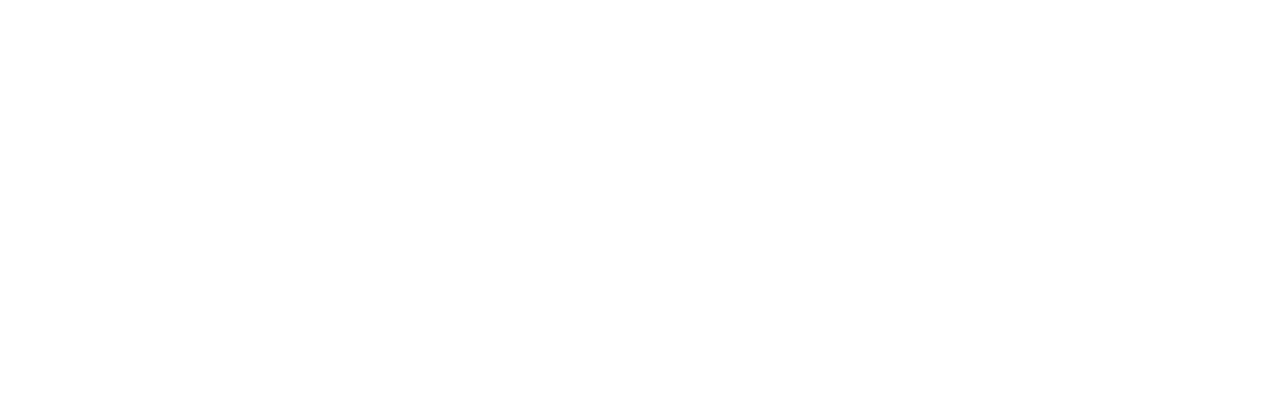
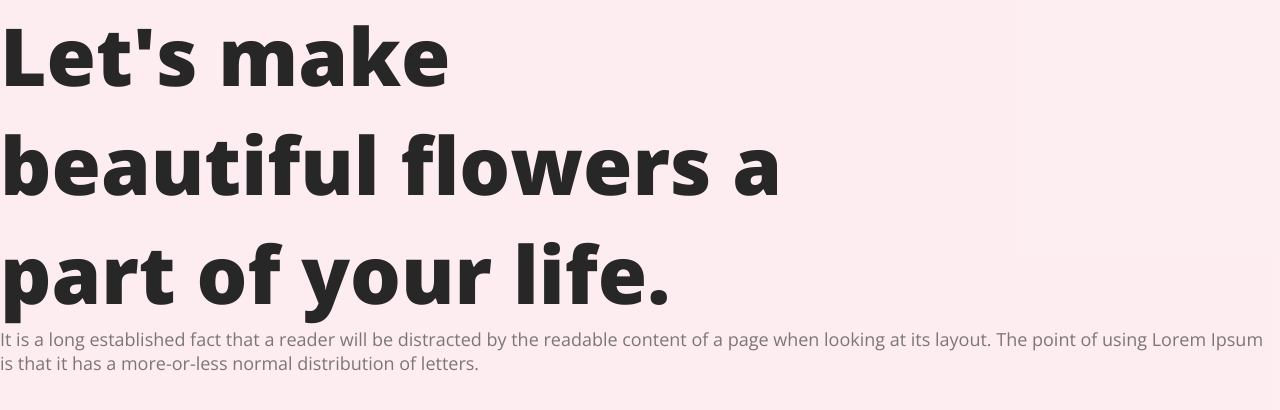
Before and after one commit to nashidrakib/flower-shop, a plain HTML site: page flower-shop-assignment/index.html in a window 1280 px wide. Drawn offline with nearby package versions, Linux system fonts and the light colour scheme.

Commit message:
header banner and title added

```diff
--- a/flower-shop-assignment/index.html
+++ b/flower-shop-assignment/index.html
@@ -1,11 +1,24 @@
 <!DOCTYPE html>
 <html lang="en">
+
 <head>
     <meta charset="UTF-8">
     <meta name="viewport" content="width=device-width, initial-scale=1.0">
     <title>Flower Shop</title>
+    <link rel="preconnect" href="https://fonts.googleapis.com">
+    <link rel="preconnect" href="https://fonts.gstatic.com" crossorigin>
+    <link
+        href="https://fonts.googleapis.com/css2?family=Open+Sans:ital,wght@0,300;0,400;0,500;0,600;0,700;0,800;1,300;1,400;1,500;1,600;1,700;1,800&display=swap"
+        rel="stylesheet">
+    <link rel="stylesheet" href="styles/flowershop.css">
 </head>
 <body>
+    <header>
+        <div class="banner">
+            <h1 class="banner-title">Let's make<br> beautiful flowers a<br> part of your life.</h1>
+            <p class="banner-text">It is a long established fact that a reader will be distracted by the readable content of a page when looking at its layout. The point of using Lorem Ipsum is that it has a more-or-less normal distribution of letters.</p>
+        </div>
+    </header>
+</body>
 
-</body>
 </html>
--- /dev/null
+++ b/flower-shop-assignment/styles/flowershop.css
@@ -0,0 +1,28 @@
+* {
+    margin: 0%;
+    border: 0%;
+    padding: 0%;
+}
+
+body {
+    font-family: 'Open Sans', sans-serif;
+}
+
+/* banner styles */
+.banner {
+    background: rgba(229, 84, 115, 0.10);
+    height: 850px;
+}
+
+.banner-title {
+    color: #272727;
+    font-size: 80px;
+    font-weight: 800;
+    max-width: 790px;
+}
+
+.banner-text {
+    color: rgba(39, 39, 39, 0.60);
+    font-size: 18px;
+    font-weight: 400;
+}
```
